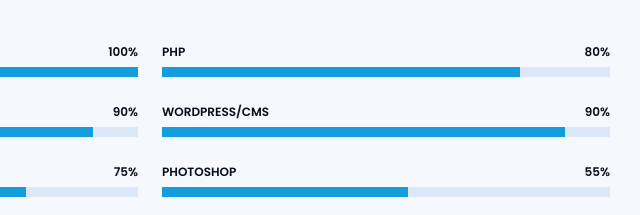
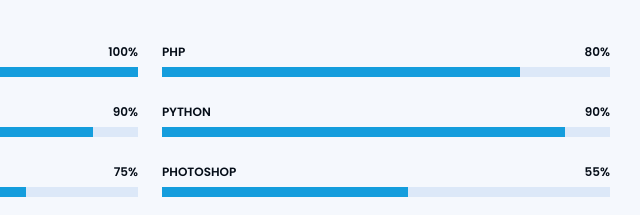
Before and after one commit to adilk2003/personal, a plain HTML site: page index.html in a window 1280 px wide. Shown: the part 2345-2560 px from the top of the page, 640-1280 px from the left. Drawn offline with nearby package versions, Linux system fonts and the light colour scheme.

Commit message:
Update index.html

```diff
--- a/index.html
+++ b/index.html
@@ -206,7 +206,7 @@
             </div>
 
             <div class="progress">
-              <span class="skill">WordPress/CMS <i class="val">90%</i></span>
+              <span class="skill">Python<i class="val">90%</i></span>
               <div class="progress-bar-wrap">
                 <div class="progress-bar" role="progressbar" aria-valuenow="90" aria-valuemin="0" aria-valuemax="100"></div>
               </div>
```
